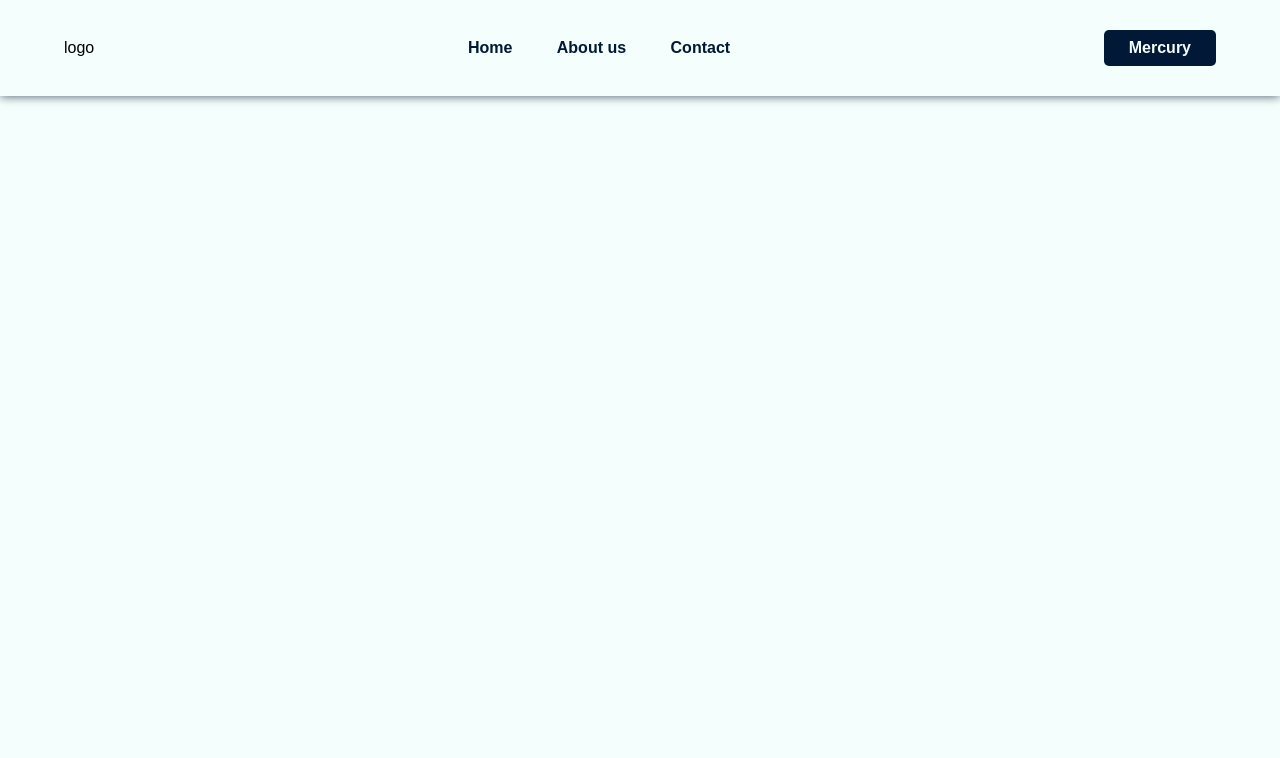
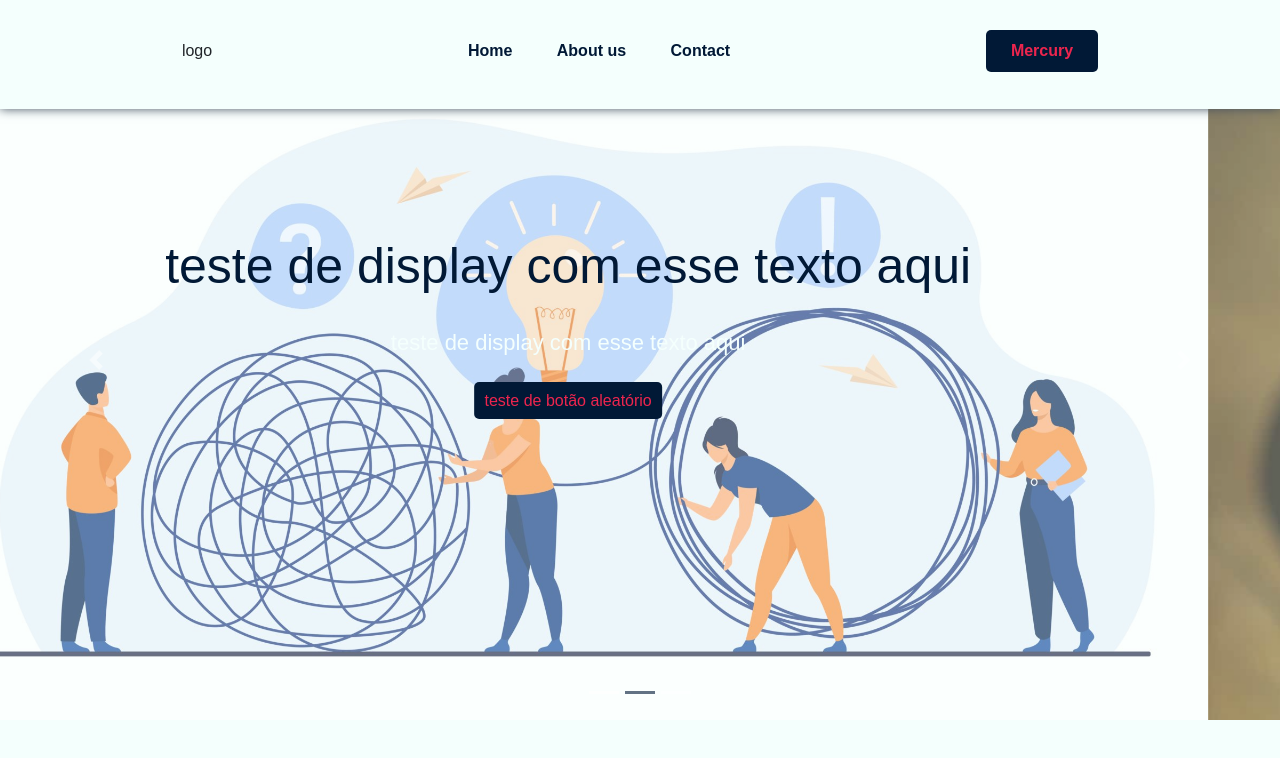
Before and after one commit to Deboraaluna/Dual-Soft.github.io, a plain HTML site: page index.html in a window 1280 px wide. Drawn offline with nearby package versions, Linux system fonts and the light colour scheme.

Commit message:
adição das bibliotecas do Bootstrap e criação do carousel

```diff
--- a/estilo/estilo.css
+++ b/estilo/estilo.css
@@ -1,5 +1,5 @@
 * {
-  margin: 0;
+  margin: 0 auto;
   padding: 0;
   box-sizing: border-box;
   background-color: #f4fffd;
@@ -16,11 +16,14 @@ header button {
   text-decoration: none;
 }
 header {
+  position: absolute;
+  width: 100%;
   display: flex;
   justify-content: space-between;
-  align-items: center;
+  align-items: baseline;
   padding: 30px 5%;
   box-shadow: 0 0 10px #465362;
+  z-index: 2;
 }
 #logo {
   cursor: pointer;
@@ -41,12 +44,59 @@ header {
 header button {
   padding: 9px 25px;
   background-color: #011936;
-  color: #f4fffd;
+  color: #ed254e;
   border: none;
   border-radius: 5px;
   cursor: pointer;
   transition: all 0.3s ease 0s;
 }
 button:hover {
-  background-color: #465362;1
+  background-color: #465362;
+  color: #f4fffd;
 }
+.container-fluid {
+  padding: 0;
+}
+.carousel-indicators {
+  background: none;
+}
+#mainSlider .carousel-inner,
+#mainSlider .carousel-item {
+  height: 90vh;
+}
+#mainSlider .carousel-item img {
+  opacity: 0.7;
+}
+#mainSlider .carousel-caption {
+  background: none;
+  top: 30%;
+}
+#mainSlider .carousel-caption h2 {
+  background: none;
+  font-size: 50px;
+  margin-bottom: 30px;
+  color: #011936;
+}
+#mainSlider .carousel-caption p {
+  background: none;
+  font-size: 22px;
+  font-weight: 300;
+  margin-bottom: 30px;
+  color: #f4fffd;
+}
+.main-btn {
+  color: #ed254e;
+  background-color: #011936;
+  padding: 10px;
+  border-radius: 5px;
+  transition: all 0.3s;
+}
+.main-btn:hover {
+  text-decoration: none;
+  color: #f4fffd;
+  background-color: #465362;
+  transition: all 0.3s;
+}
+.carousel-indicators .active {
+  background-color: #011936;
+}
--- a/index.html
+++ b/index.html
@@ -5,13 +5,18 @@
     <meta charset="UTF-8">
     <meta http-equiv="X-UA-Compatible" content="IE=edge">
     <meta name="viewport" content="width=device-width, initial-scale=1.0">
+
+    <!-- Bootstrap CSS -->
+    <link rel="stylesheet" href="https://cdn.jsdelivr.net/npm/bootstrap@4.6.1/dist/css/bootstrap.min.css"
+        integrity="sha384-zCbKRCUGaJDkqS1kPbPd7TveP5iyJE0EjAuZQTgFLD2ylzuqKfdKlfG/eSrtxUkn" crossorigin="anonymous">
+
+    <!-- Pessoal CSS -->
     <link rel="stylesheet" href="estilo/estilo.css">
     <title>Dual Soft - Home</title>
 </head>
 
 <body>
 
-    <div id="container">
     <header>
         <div id="logo">
             logo
@@ -25,8 +30,63 @@
         </nav>
         <a href=""><button>Mercury</button></a>
     </header>
+
+    <div class="container-fluid">
+        <div id="mainSlider" class="carousel slide" data-ride="carousel">
+            <ol class="carousel-indicators">
+                <li data-target="#mainSlider" data-slide-to="0" class="active"></li>
+                <li data-target="#mainSlider" data-slide-to="1"></li>
+                <li data-target="#mainSlider" data-slide-to="2"></li>
+            </ol>
+            <div class="carousel-inner">
+                <div class="carousel-item active">
+                    <img src="imagens/banner1.jpg" class="d-block w-100" alt="projeto dual soft">
+                    <div class="carousel-caption d-none d-md-block ">
+                        <h2>teste de display com esse texto aqui</h2>
+                        <p>teste de display com esse texto aqui</p>
+                        <a href="#" class="main-btn">teste de botão aleatório</a>
                     </div>
+                </div>
+                <div class="carousel-item">
+                    <img src="imagens/banner2.png" class="d-block w-100" alt="projeto dual soft">
+                    <div class="carousel-caption d-none d-md-block ">
+                        <h2>teste de display com esse texto aqui</h2>
+                        <p>teste de display com esse texto aqui</p>
+                        <a href="#" class="main-btn">teste de botão aleatório</a>
+                    </div>
+                </div>
+                <div class="carousel-item">
+                    <img src="" class="d-block w-100" alt="projeto dual soft">
+                    <div class="carousel-caption d-none d-md-block ">
+                        <h2>teste de display com esse texto aqui</h2>
+                        <p>teste de display com esse texto aqui</p>
+                        <a href="#" class="main-btn">teste de botão aleatório</a>
+                    </div>
+                </div>
+                <a href="#mainSlider" class="carousel-control-prev" role="button" data-slide="prev">
+                    <span class="carousel-control-prev-icon" aria-hidden="true"></span>
+                    <span class="sr-only">Voltar</span>
+                </a>
+                <a href="#mainSlider" class="carousel-control-next" role="button" data-slide="next">
+                    <span class="carousel-control-next-icon" aria-hidden="true"></span>
+                    <span class="sr-only">Próximo</span>
+                </a>
+            </div>
+        </div>
+    </div>
+
+
+    <!-- Bootstrap Javascript -->
+    <script src="https://cdn.jsdelivr.net/npm/jquery@3.5.1/dist/jquery.slim.min.js"
+        integrity="sha384-DfXdz2htPH0lsSSs5nCTpuj/zy4C+OGpamoFVy38MVBnE+IbbVYUew+OrCXaRkfj"
+        crossorigin="anonymous"></script>
+    <script src="https://cdn.jsdelivr.net/npm/bootstrap@4.6.1/dist/js/bootstrap.bundle.min.js"
+        integrity="sha384-fQybjgWLrvvRgtW6bFlB7jaZrFsaBXjsOMm/tB9LTS58ONXgqbR9W8oWht/amnpF"
+        crossorigin="anonymous"></script>
 
 </body>
 
 </html>
+
+<!--Imagens do freepik, banner1-->
+<!--<a href="https://br.freepik.com/fotos-vetores-gratis/pessoas">Pessoas vetor criado por pch.vector - br.freepik.com</a>-->
```
Also changed, not shown: imagens/banner1.jpg (added), imagens/banner2.png (added), 1 other file. Lines whose indentation alone changed are shown as unchanged.
